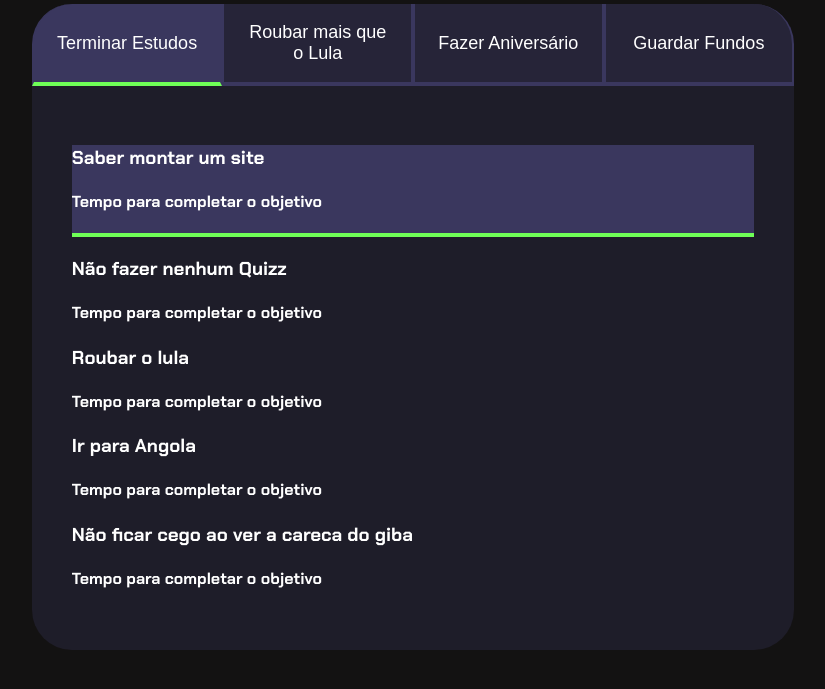
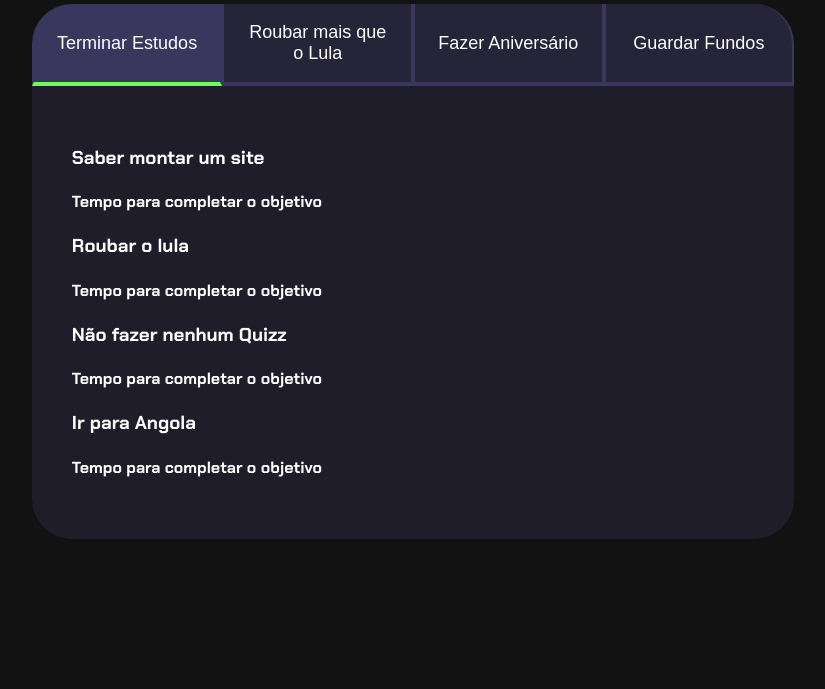
Before and after one commit to Ancake/gilberto2, a plain HTML site: page index.html in a window 1280 px wide. Shown: the part 99-788 px from the top of the page, without its empty margins (227-1052 px from the left). Drawn offline with Linux system fonts and the light colour scheme.

Commit message:
Update index.html

```diff
--- a/index.html
+++ b/index.html
@@ -21,25 +21,21 @@
             </div>
 
             <div class="abas-textos">
-                <div class="aba-conteudo ativo">
-                    <h3 class="aba-conteudo-titulo-pricipal">Saber montar um site</h3>
-                    <h4 class="aba-conteudo-tutulo-secundario">Tempo para completar o objetivo</h4>
+                <div class="aba-conteudo-ativo">
+                    <h3 class="aba-conteudo-titulo-principal">Saber montar um site</h3>
+                    <h4 class="aba-conteudo-titulo-secundario">Tempo para completar o objetivo</h4>
+                </div>
+                <div class="aba-conteudo">
+                    <h3 class="aba-conteudo-titulo-pricipal">Roubar o lula</h3>
+                    <h4 class="aba-conteudo-titulo-secundario">Tempo para completar o objetivo</h4>
                 </div>
                 <div class="aba-conteudo">
                     <h3 class="aba-conteudo-titulo-pricipal">Não fazer nenhum Quizz</h3>
-                    <h4 class="aba-conteudo-tutulo-secundario">Tempo para completar o objetivo</h4>
-                </div>
-                <div class="aba-conteudo">
-                    <h3 class="aba-conteudo-titulo-pricipal">Roubar o lula</h3>
-                    <h4 class="aba-conteudo-tutulo-secundario">Tempo para completar o objetivo</h4>
+                    <h4 class="aba-conteudo-titulo-secundario">Tempo para completar o objetivo</h4>
                 </div>
                 <div class="aba-conteudo">
                     <h3 class="aba-conteudo-titulo-pricipal">Ir para Angola</h3>
-                    <h4 class="aba-conteudo-tutulo-secundario">Tempo para completar o objetivo</h4>
-                </div>
-                <div class="aba-conteudo">
-                    <h3 class="aba-conteudo-titulo-pricipal">Não ficar cego ao ver a careca do giba</h3>
-                    <h4 class="aba-conteudo-tutulo-secundario">Tempo para completar o objetivo</h4>
+                    <h4 class="aba-conteudo-titulo-secundario">Tempo para completar o objetivo</h4>
                 </div>
             </div>
         </div>
```
